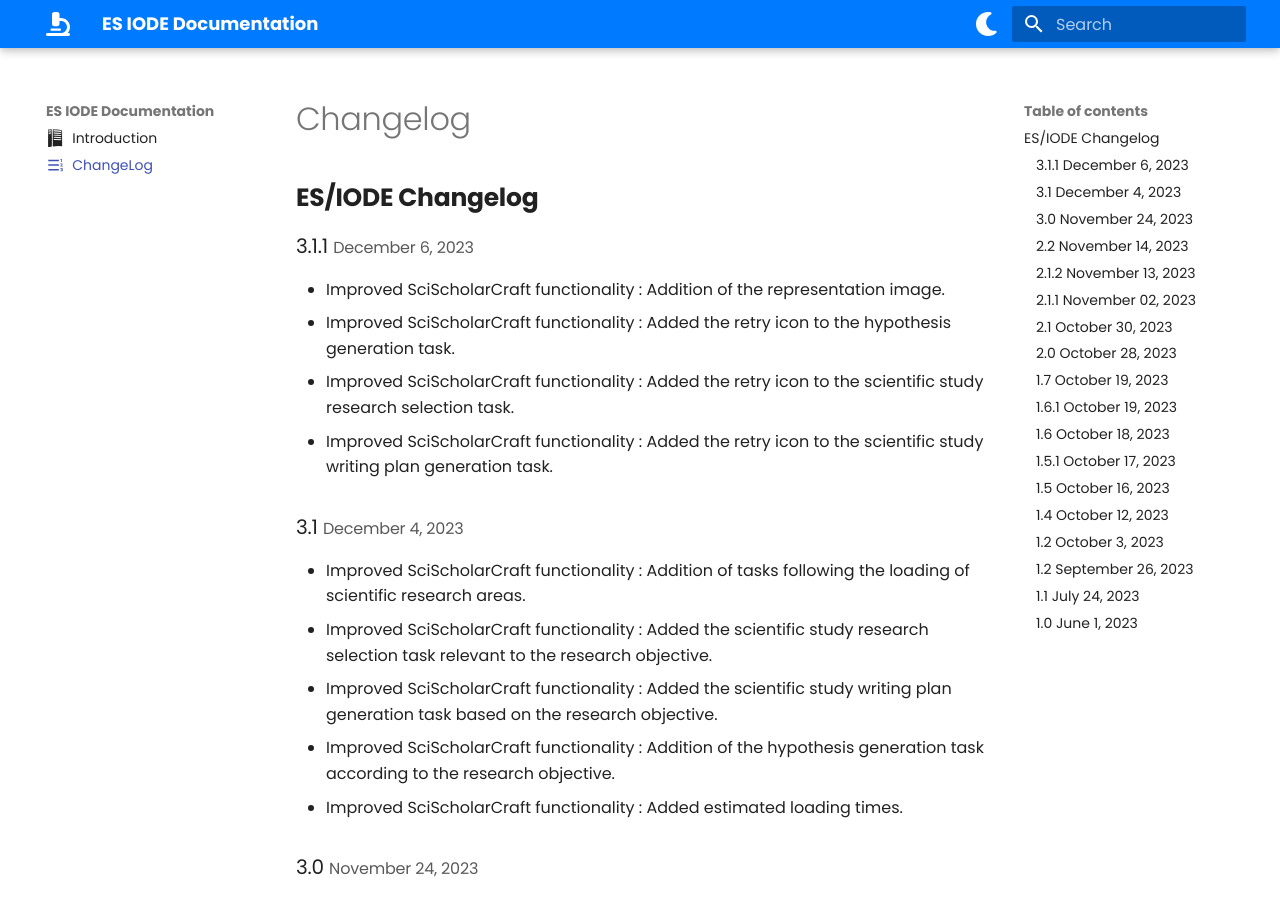
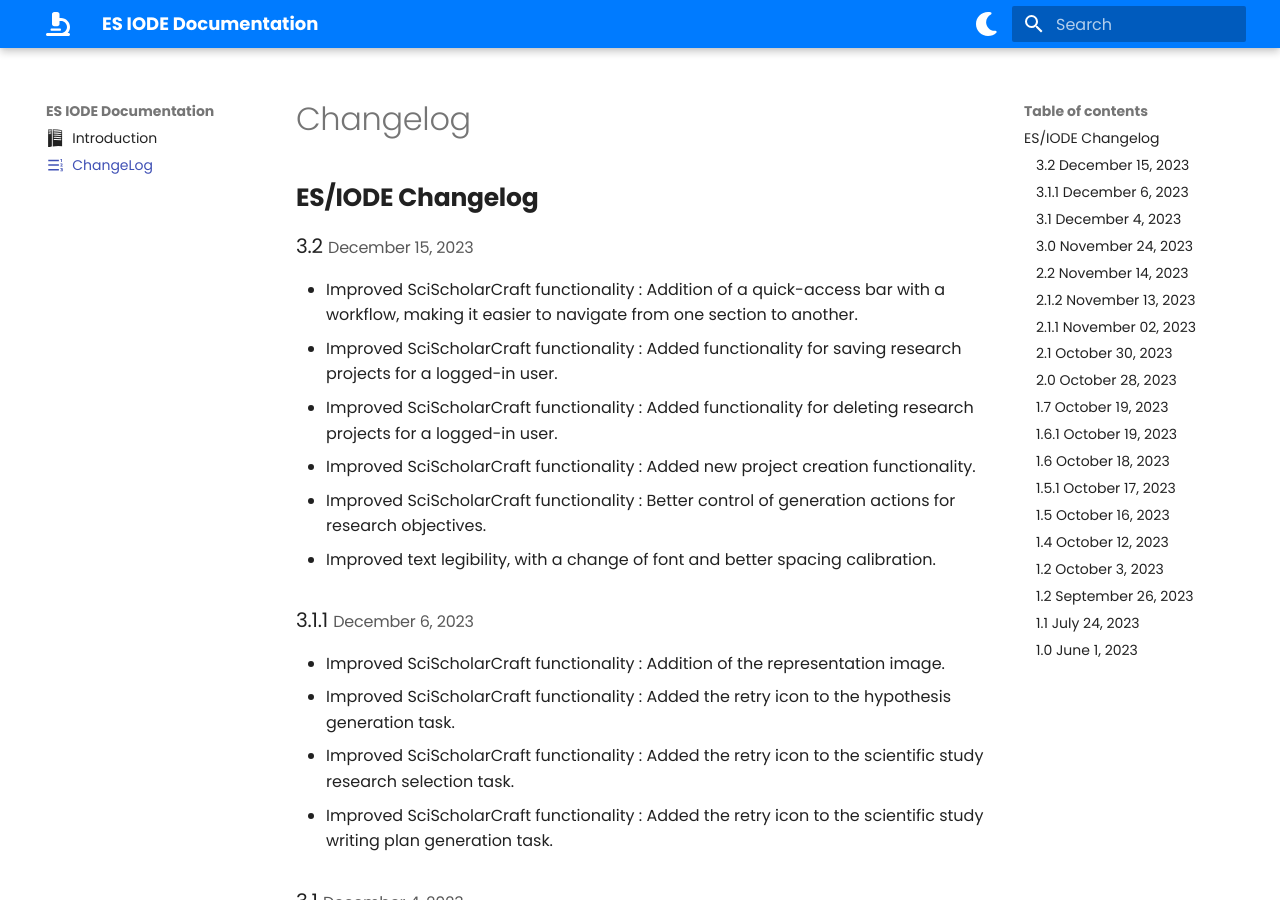
Before and after one commit to ethic-seido/iode_documentation, an MkDocs documentation site: the page built from docs/changelog.md, in a window 1280 px wide and 900 px high. Built offline with MkDocs 1.6.1 and Material for MkDocs 9.7.7, drawn with Linux system fonts in a browser that asks for light colours.

Commit message:
ES/Iode version increment and adding information about this version

```diff
--- a/docs/changelog.md
+++ b/docs/changelog.md
@@ -5,6 +5,14 @@
 # Changelog
 
 ## **ES/IODE Changelog**
+
+### 3.2 <small>December 15, 2023</small>
+- Improved SciScholarCraft functionality : Addition of a quick-access bar with a workflow, making it easier to navigate from one section to another.
+- Improved SciScholarCraft functionality : Added functionality for saving research projects for a logged-in user.
+- Improved SciScholarCraft functionality : Added functionality for deleting research projects for a logged-in user.
+- Improved SciScholarCraft functionality : Added new project creation functionality.
+- Improved SciScholarCraft functionality : Better control of generation actions for research objectives.
+- Improved text legibility, with a change of font and better spacing calibration.
 
 ### 3.1.1 <small>December 6, 2023</small>
 - Improved SciScholarCraft functionality : Addition of the representation image.
```
Also changed, not shown: docs/index.md (+1 -1 lines).
